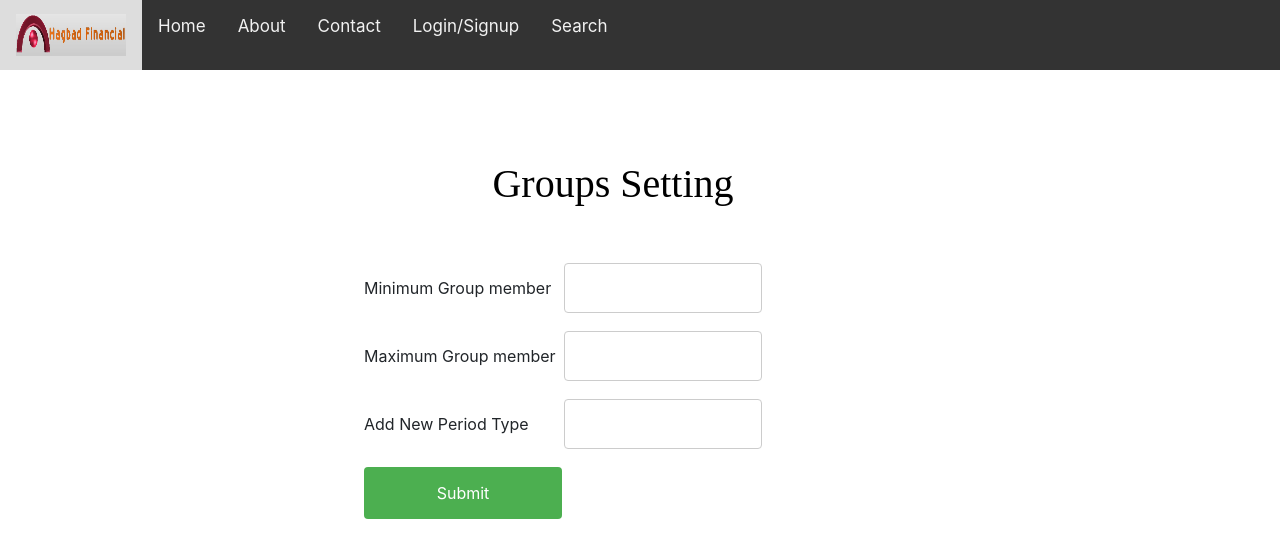
After one commit to chaudhary-manish/MoneyLendingsystem, a Django app: page /setting in a window 1280 px wide. The commit adds this page. Shown: the top 558 px of the page. Run offline with Django 3.2, Linux system fonts and the light colour scheme; some libraries are stand-ins or nearby versions.

Commit message:
add admin functionality

```diff
--- a/Moneylending/moneymanagement/urls.py
+++ b/Moneylending/moneymanagement/urls.py
@@ -18,6 +18,9 @@ urlpatterns = [
       path('myinvitation',views.myinvitation,name="myinvitation"),
       path('myinvitation/<int:invitestatus>/<int:groupID>/',views.myinvitation,name="myinvitation"),
       path('payoutorder',views.payoutorder,name="payoutorder"),
-      path('newcardregistor',views.newcardregistor,name="newcardregistor")
+      path('newcardregistor',views.newcardregistor,name="newcardregistor"),
+      path('activegroups',views.activegroups,name="activegroups"),
+      path('setting',views.setting,name="setting"),
+      path('userlist',views.userlist,name="userlist")
 
 ]
--- a/Moneylending/moneymanagement/views.py
+++ b/Moneylending/moneymanagement/views.py
@@ -200,3 +200,14 @@ def follower(request):
 
 def newcardregistor(request):
     return render(request,'usercard.html',{'module':'newcardregistor'})
+
+def activegroups(request):
+    groupdetails = GroupDescription.objects.filter(isActive=1)
+    return render(request,'admin.html',{'module':'activegroup','groupdetails':groupdetails})
+
+def setting(request):
+    return render(request,'admin.html',{'module':'setting'})
+
+def userlist(request):
+    users = User.objects.all()
+    return render(request,'admin.html',{'module':'userlist','Users':users})
--- /dev/null
+++ b/Moneylending/template/admin.html
@@ -0,0 +1,94 @@
+{% extends "index.html" %}
+
+
+
+{% block content %}
+<div class="alignmentbody">
+    {% if module == 'activegroup'%}
+
+     <h1>List of Active Groups  </h1>
+
+      <table>
+        <tr>
+         <th> SN.</th>
+          <th> GroupName</th>
+          <th>Payments </th>
+          <th> Payfrequency</th>
+          <th> Start Date </th>
+          <th> No of period</th>
+          </tr>
+      {% for group in groupdetails%}
+        <tr>
+          <td> {{forloop.counter}}</td>
+          <td>  {{group.groupName}} </td>
+          <td>{{group.payments}} </td>
+          <td>  {% if group.paymentsFrequency == 'M'%} Monthly
+          {% else %} Weekly{% endif %}</td>
+          <td>{{group.startDate}} </td>
+          <td> {{group.noofperiod}}</td>
+        </tr>
+      {% endfor %}
+    </table>
+
+     {% elif module == 'userlist' %}
+
+      <h1>List of Active Users  </h1>
+
+      <table>
+        <tr>
+         <th> SN.</th>
+          <th> FirstName</th>
+          <th>LastName </th>
+          <th> Email</th>
+          <th> Date Joined</th>
+          </tr>
+      {% for User in Users%}
+        <tr>
+          <td> {{forloop.counter}}</td>
+          <td>  {{User.first_name}} </td>
+          <td>{{User.last_name}} </td>
+
+          <td>{{User.email}} </td>
+          <td>{{User.date_joined |date:"M d, Y" }} </td>
+
+
+        </tr>
+      {% endfor %}
+    </table>
+
+     {% elif module == 'setting' %}
+
+      <h1> Groups Setting </h1><br><br><br><br>
+
+      <form action ="setting" name ="setting" method ="POST" class ="login">
+            {% csrf_token %}
+       <table>
+          <tr>
+            <td> Minimum Group member</td>
+            <td> <input type ="text" name = "mingroup"> </td>
+
+          </tr>
+          <tr>
+            <td> Maximum Group member</td>
+            <td> <input type ="text" name = "maxgroup"> </td>
+
+          </tr>
+           <tr>
+            <td> Add New Period Type</td>
+            <td> <input type ="text" name = "periodtype"> </td>
+
+          </tr>
+          <tr>
+            <td> <input type ="submit" name = "Setpayorder"> </td>
+            <td> </td>
+          </tr>
+         </table>
+      </form>
+
+    {% endif %}
+
+
+
+
+
+{% endblock content %}
--- a/Moneylending/template/index.html
+++ b/Moneylending/template/index.html
@@ -23,16 +23,23 @@
 <div class="topnav">
    <a href="{{BASE_URL}}home"><img src ="{% static 'images/logo.jpg'%}" alt="HagBad"height="42" width="110" ></a>
    <a href="{{BASE_URL}}home">Home</a>
+    {% if user.is_superuser %}
+      <a href="{{BASE_URL}}userlist">Users List</a>
+      <a href="{{BASE_URL}}activegroups">Active Group</a>
+      <a href="{{BASE_URL}}setting">Settings</a>
+
+    {% else %}
       <a href="{{BASE_URL}}about">About</a>
       <a href="{{BASE_URL}}contact">Contact</a>
       {% if user.is_authenticated %}
-        <a href="{{BASE_URL}}logout">Logout</a>
-         <a href="{{BASE_URL}}groups">User Dashboard</a>
-         <a > hello <b>{{user.first_name}}</b></a>
+      <a href="{{BASE_URL}}logout">Logout</a>
+      <a href="{{BASE_URL}}groups">User Dashboard</a>
+      <a > hello <b>{{user.first_name}}</b></a>
       {% else %}
       <a href="{{BASE_URL}}register">Login/Signup</a>
       {% endif %}
       <a href="{{BASE_URL}}home">Search</a>
+    {% endif %}
 </div>
 
 
--- a/Moneylending/template/useractivity.html
+++ b/Moneylending/template/useractivity.html
@@ -169,8 +169,7 @@
           <td> {{group.noofperiod}}</td>
         </tr>
       {% endfor %}
-
-
+    </table>
     {% elif module == 'follower' %}
       <h1> My Follower Group </h1>
 
@@ -209,6 +208,7 @@
           </td><td><a href= "{{BASE_URL}}myinvitation/2/{{invitation.groupID}}/">Reject</a> </td>
         </tr>
       {% endfor %}
+      </table>
 
 
 
```
